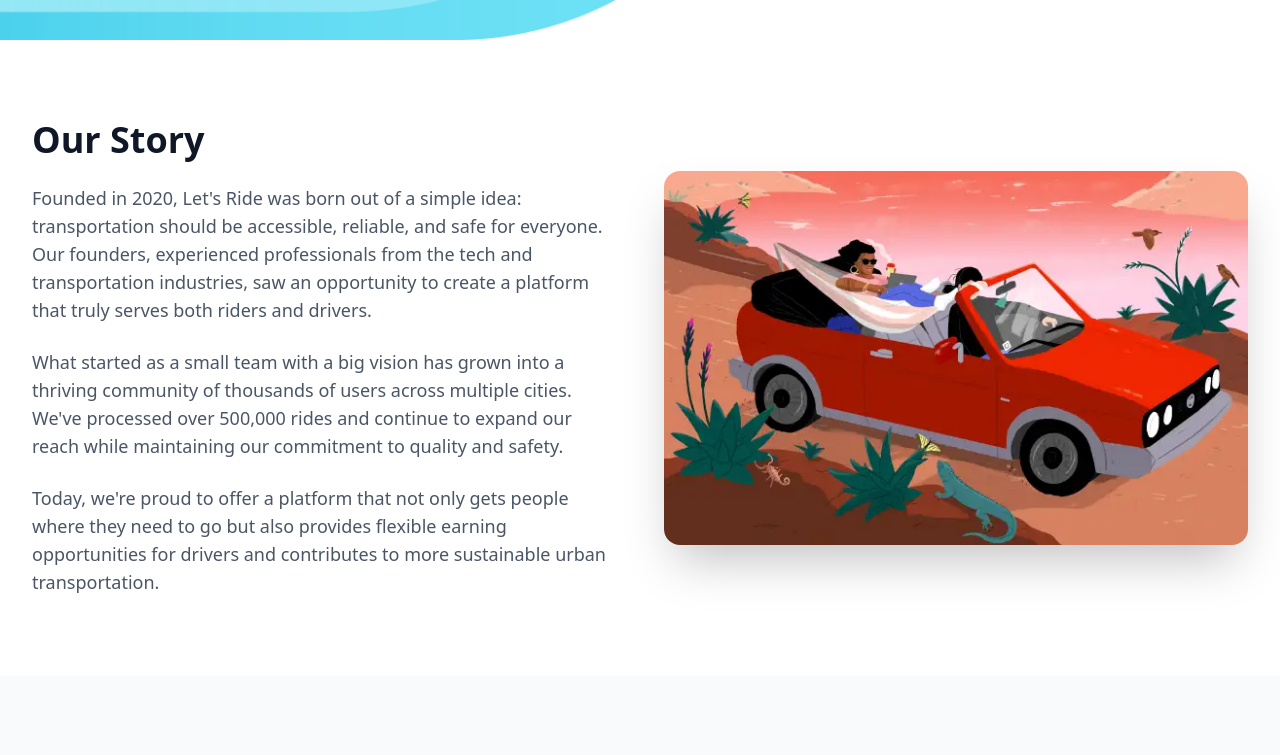
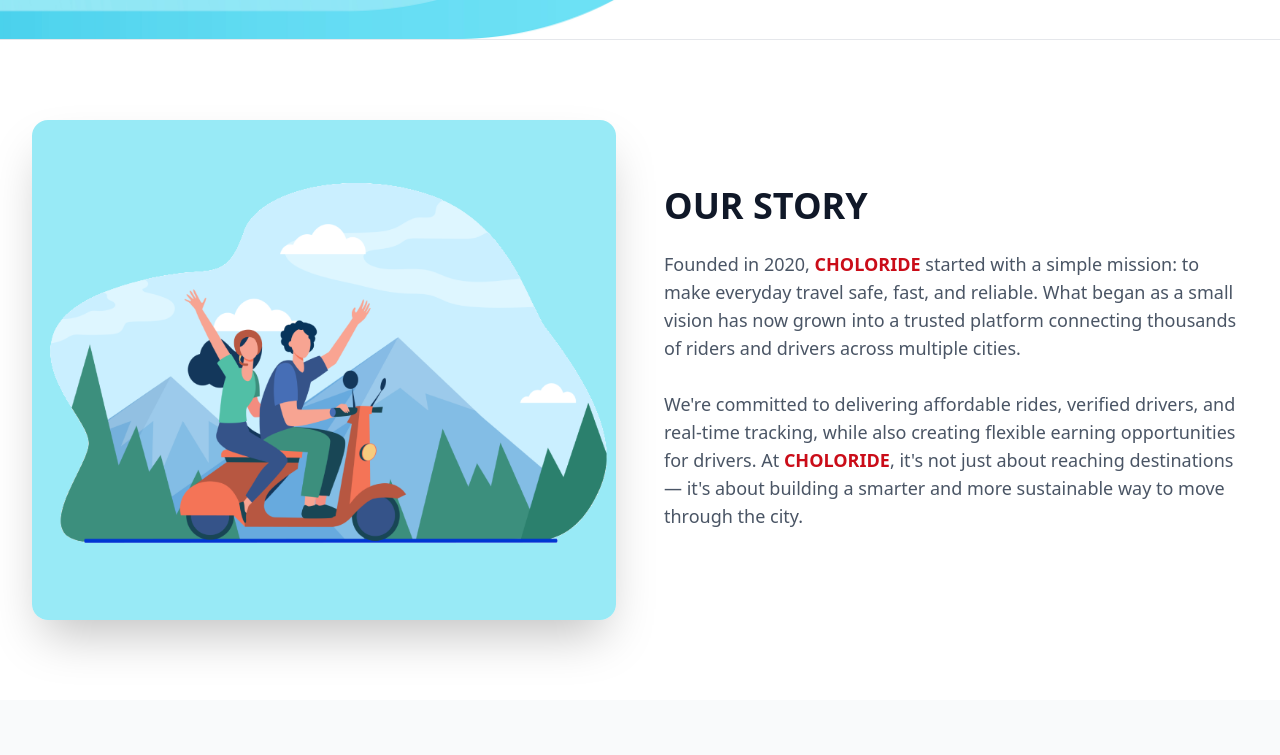
Before and after one commit to Shovon96/Ride-Booking-System-Frontend, a React (Vite) app: page /about in a window 1280 px wide. Shown: the part 520-1275 px from the top of the page. Built offline with nearby package versions, Linux system fonts and the light colour scheme; no server answers.

Commit message:
added out story

```diff
--- a/src/components/pages/About.tsx
+++ b/src/components/pages/About.tsx
@@ -33,7 +33,7 @@ const AboutPage: React.FC = () => {
 
       {/* Hero Section */}
       <section
-        className="relative h-[70vh] w-full bg-cover bg-center"
+        className="relative h-[70vh] w-full bg-cover bg-center border-b border-gray-200"
         style={{
           backgroundImage: "url('/about-page-banner.png')",
         }}
@@ -62,32 +62,21 @@ const AboutPage: React.FC = () => {
         <div className="max-w-7xl mx-auto px-4 sm:px-6 lg:px-8">
           <div className="grid grid-cols-1 lg:grid-cols-2 gap-12 items-center justify-center">
             <div>
+              <img
+                src="/about-page-image39.png"
+                alt="Let's Ride team working together"
+                className="rounded-2xl shadow-2xl max-h-[500px] w-full object-cover"
+              />
+            </div>
+            <div>
               <h2 className="text-3xl md:text-4xl font-bold text-gray-900 mb-6">
-                Our Story
+                OUR STORY
               </h2>
               <p className="text-lg text-gray-600 mb-6">
-                Founded in 2020, Let's Ride was born out of a simple idea: transportation should be
-                accessible, reliable, and safe for everyone. Our founders, experienced professionals
-                from the tech and transportation industries, saw an opportunity to create a platform
-                that truly serves both riders and drivers.
+                Founded in 2020, <span className="text-primary font-bold">CHOLORIDE</span> started with a simple mission: to make everyday travel safe, fast, and reliable. What began as a small vision has now grown into a trusted platform connecting thousands of riders and drivers across multiple cities. <br /><br />
+
+                We're committed to delivering affordable rides, verified drivers, and real-time tracking, while also creating flexible earning opportunities for drivers. At <span className="text-primary font-bold">CHOLORIDE</span>, it's not just about reaching destinations — it's about building a smarter and more sustainable way to move through the city.
               </p>
-              <p className="text-lg text-gray-600 mb-6">
-                What started as a small team with a big vision has grown into a thriving community
-                of thousands of users across multiple cities. We've processed over 500,000 rides
-                and continue to expand our reach while maintaining our commitment to quality and safety.
-              </p>
-              <p className="text-lg text-gray-600">
-                Today, we're proud to offer a platform that not only gets people where they need to
-                go but also provides flexible earning opportunities for drivers and contributes to
-                more sustainable urban transportation.
-              </p>
-            </div>
-            <div>
-              <img
-                src="/unnamedxzX.webp"
-                alt="Let's Ride team working together"
-                className="rounded-2xl shadow-2xl"
-              />
             </div>
           </div>
         </div>
```
Also changed, not shown: public/about-page-image39.png (added).
